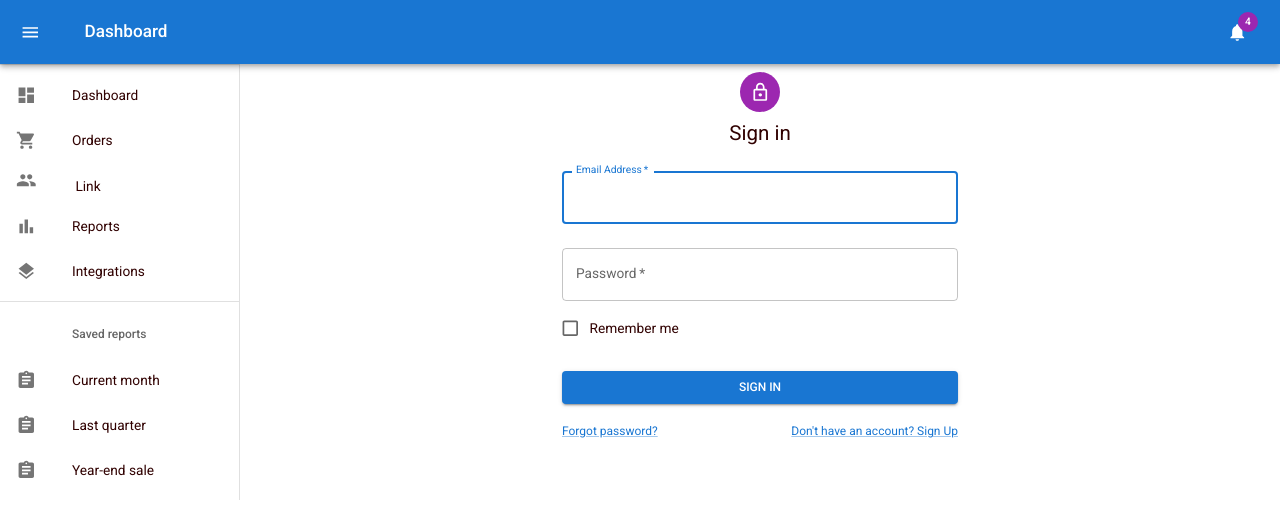
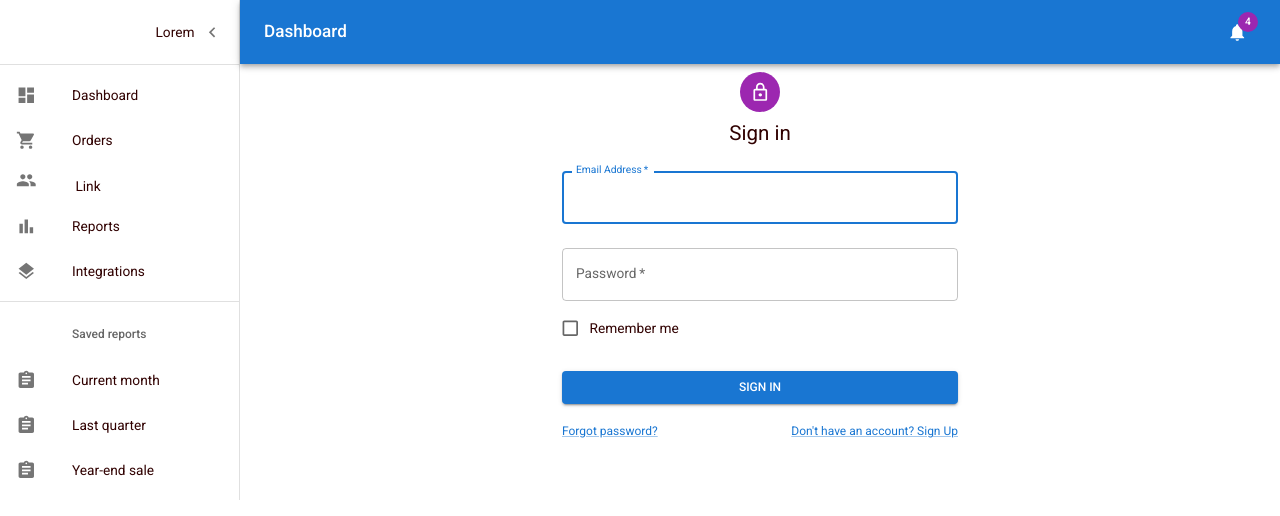
Before and after one commit to mdshajibazher/pos-frontend, a Next.js app: page /login in a window 1280 px wide. Shown: the top 516 px of the page. Built offline with nearby package versions, Linux system fonts and the light colour scheme.

Commit message:
Global Context Added

```diff
--- a/src/app/api/auth/[...nextauth]/route.js
+++ b/src/app/api/auth/[...nextauth]/route.js
@@ -27,7 +27,7 @@ const handler = NextAuth({
 
                 let responseJSON = await res.json();
                 if(res.ok && responseJSON?.user){
-                    return responseJSON.user;
+                    return {...responseJSON.user ,apiToken : responseJSON.token};
                 }else{
                     return null;
                 }
--- a/src/app/layout.js
+++ b/src/app/layout.js
@@ -4,6 +4,7 @@ import TopBar from "@/components/TopBar";
 import LeftSidebar from "@/components/LeftSidebar";
 import ThemeRegistry from "@/theme/Themeregistry";
 import NextAuthSessionProvider from "@/app/providers/sessionProvider";
+import GlobalContextProvider from "@/theme/contexts/global-context";
 
 
 export const metadata = {
@@ -16,6 +17,7 @@ export default function RootLayout({ children, session }) {
     <html lang="en">
       <ThemeRegistry session={session}>
       <body>
+      <GlobalContextProvider>
           <NextAuthSessionProvider>
               <Box sx={{ display: 'flex' }}>
                   <TopBar/>
@@ -23,6 +25,7 @@ export default function RootLayout({ children, session }) {
                   {children}
               </Box>
           </NextAuthSessionProvider>
+      </GlobalContextProvider>
       </body>
       </ThemeRegistry>
     </html>
--- a/src/components/LeftSidebar.js
+++ b/src/components/LeftSidebar.js
@@ -8,6 +8,7 @@ import {mainListItems, secondaryListItems} from "@/components/ListItems";
 import * as React from "react";
 import {styled} from "@mui/material/styles";
 import MuiDrawer from "@mui/material/Drawer";
+import {useGlobalContext} from "@/theme/contexts/global-context";
 
 const drawerWidth = 240;
 
@@ -39,12 +40,12 @@ const Drawer = styled(MuiDrawer, { shouldForwardProp: (prop) => prop !== 'open'
 
 
 export default function LeftSidebar(){
-    const [open, setOpen] = React.useState(true);
+    const {sideNavOpen, setSideNavOpen} = useGlobalContext();
     const toggleDrawer = () => {
-        setOpen(!open);
+        setSideNavOpen(!sideNavOpen);
     };
     return (
-        <Drawer variant="permanent" open={open}>
+        <Drawer variant="permanent" open={sideNavOpen}>
             <Toolbar
                 sx={{
                     display: 'flex',
--- a/src/components/TopBar.js
+++ b/src/components/TopBar.js
@@ -8,6 +8,8 @@ import NotificationsIcon from "@mui/icons-material/Notifications";
 import * as React from "react";
 import {styled} from "@mui/material/styles";
 import MuiAppBar from "@mui/material/AppBar";
+import {useContext, useState} from "react";
+import {GlobalContext, useGlobalContext} from "@/theme/contexts/global-context";
 
 const drawerWidth = 240;
 const AppBar = styled(MuiAppBar, {
@@ -30,12 +32,12 @@ const AppBar = styled(MuiAppBar, {
 
 
 export default function TopBar() {
-    const [open, setOpen] = React.useState(false);
+    const {sideNavOpen, setSideNavOpen} = useGlobalContext();
     const toggleDrawer = () => {
-        setOpen(!open);
+        setSideNavOpen(!sideNavOpen);
     };
     return (
-        <AppBar position="absolute" open={open}>
+        <AppBar position="absolute" open={sideNavOpen}>
             <Toolbar
                 sx={{
                     pr: '24px', // keep right padding when drawer closed
@@ -48,7 +50,7 @@ export default function TopBar() {
                     onClick={toggleDrawer}
                     sx={{
                         marginRight: '36px',
-                        ...(open && { display: 'none' }),
+                        ...(sideNavOpen && { display: 'none' }),
                     }}
                 >
                     <MenuIcon />
--- /dev/null
+++ b/src/theme/contexts/global-context.js
@@ -0,0 +1,28 @@
+"use client"
+import {createContext, useContext, useState} from "react";
+
+export const GlobalContext = createContext(null);
+
+
+export default function GlobalContextProvider({children}){
+    const [sideNavOpen, setSideNavOpen] = useState(true);
+    return (
+      <GlobalContext.Provider
+        value={{
+            sideNavOpen,
+            setSideNavOpen
+        }}
+      >
+          {children}
+      </GlobalContext.Provider>
+    );
+
+}
+
+export  function useGlobalContext(){
+    const context = useContext(GlobalContext);
+    if(!context === undefined){
+        throw new Error("useGlobalContext must be within a GlobalContextProvider");
+    }
+    return context;
+}
```
Lines whose indentation alone changed are shown as unchanged.
